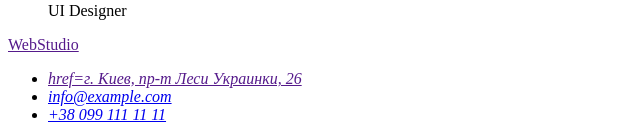
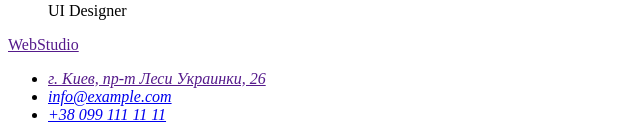
Before and after one commit to OlhaPry/goit-markup-hw-01, a plain HTML site: page index.html in a window 1280 px wide. Shown: the part 3042-3179 px from the top of the page, without its empty margins (0-640 px from the left). Drawn offline with Linux system fonts and the light colour scheme.

Commit message:
Доопрацьовано

```diff
--- a/index.html
+++ b/index.html
@@ -102,7 +102,7 @@
                 <a href="">WebStudio</a>
                 <address>
                     <ul>
-                        <li><a href=""> href=г. Киев, пр-т Леси Украинки, 26</a></li>
+                        <li><a href="">г. Киев, пр-т Леси Украинки, 26</a></li>
                         <li><a href="mailto:info@devstudio.com">info@example.com</a></li>
                         <li><a href="tel:+380961111111">+38 099 111 11 11</a></li>
                     </ul>
```
